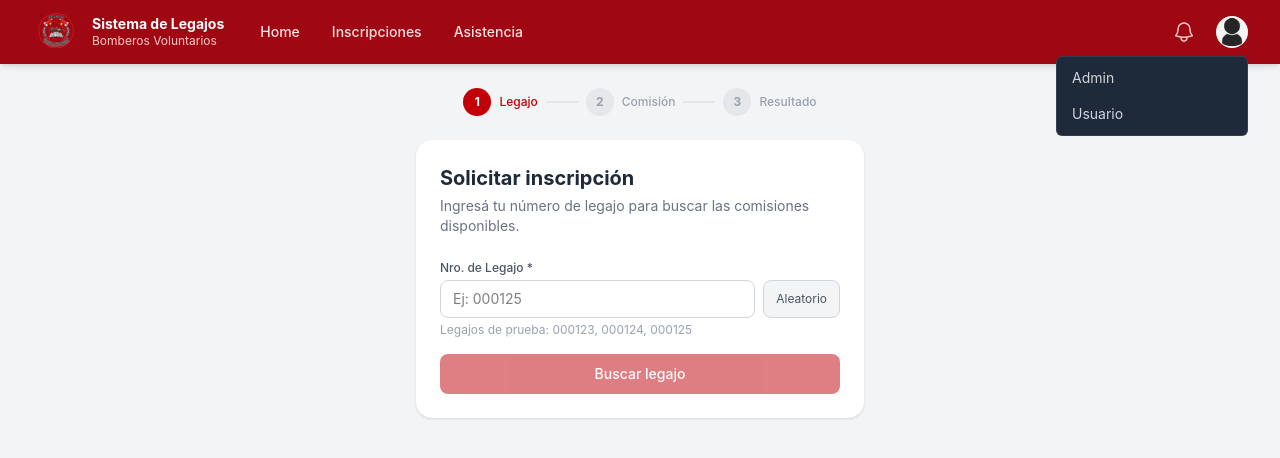
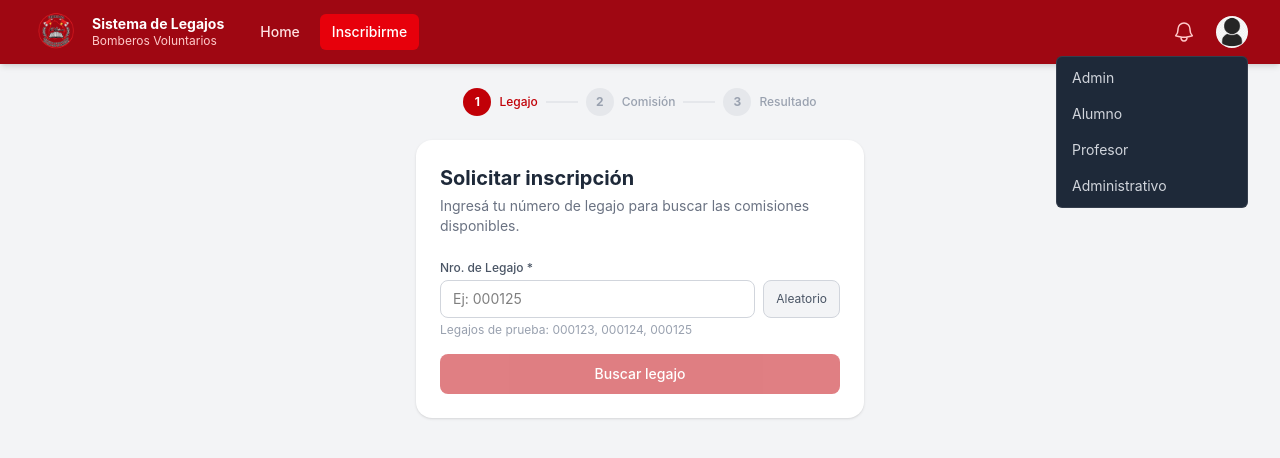
Before and after one commit to anahi-luna/Modulo_Gestion_Academica, a React (Vite) app in the folder frontend/: page /inscripciones in a window 1280 px wide. Both pictures are taken after a click on the button "Menú usuario". Shown: the top 458 px of the page. Built offline with nearby package versions, Linux system fonts and the light colour scheme.

Commit message:
Agrego roles, y mas vistas

```diff
--- a/frontend/src/App.jsx
+++ b/frontend/src/App.jsx
@@ -1,17 +1,19 @@
 import './App.css'
-import { BrowserRouter, Routes, Route, Navigate } from "react-router-dom";
+import { BrowserRouter, Routes, Route } from "react-router-dom";
 import Navbar from "./components/navbar/Navbar";
-import HomeAlumno from "./pages/HomeAlumno";       // ← NUEVO
+import RutaProtegida from "./components/rutas/RutaProtegida";
+import HomeAlumno from "./pages/HomeAlumno";
+import HomeProfesor from "./pages/HomeProfesor";
 import Inscripciones from "./pages/Inscripciones";
 import HomeAdmin from "./pages/HomeAdmin";
 import InscripcionesAdmin from './pages/InscripcionesAdmin';
 import AsistenciaAdmin from './pages/AsistenciaAdmin';
-import { ADMIN_MOCK, USER_MOCK } from './mocks/usuariosMock';
+import { ROLES, ADMIN_MOCK, ALUMNO_MOCK } from './mocks/usuariosMock';
 import { useState } from "react";
 
 export default function App() {
 
-    const [usuario, setUsuario] = useState(USER_MOCK);
+    const [usuario, setUsuario] = useState(ALUMNO_MOCK);
 
     return (
         <BrowserRouter>
@@ -21,41 +23,45 @@ export default function App() {
                 <main>
                     <Routes>
 
-                        {/* Ruta principal: home según rol */}
+                        {/* Home: cambia según el rol */}
                         <Route
                             path="/"
                             element={
-                                usuario.rol === "ADMIN"
+                                usuario.rol === ROLES.ADMIN
                                     ? <HomeAdmin />
-                                    : <HomeAlumno usuario={usuario} />  // ← CAMBIADO
+                                    : usuario.rol === ROLES.PROFESOR
+                                        ? <HomeProfesor usuario={usuario} />
+                                        : <HomeAlumno usuario={usuario} />
                             }
                         />
 
-                        {/* Vista de inscripción del alumno */}
+                        {/* Pre-inscripción: sólo alumno */}
                         <Route
-                            path="/inscripciones"                        // ← NUEVO
+                            path="/inscripciones"
                             element={
-                                usuario.rol === "ADMIN"
-                                    ? <Navigate to="/" replace />
-                                    : <Inscripciones />
+                                <RutaProtegida usuario={usuario} rolesPermitidos={[ROLES.ALUMNO]}>
+                                    <Inscripciones />
+                                </RutaProtegida>
                             }
                         />
 
+                        {/* Gestión de inscripciones: admin y administrativo */}
                         <Route
                             path="/inscripcionesAdmin"
                             element={
-                                usuario.rol === "ADMIN"
-                                    ? <InscripcionesAdmin />
-                                    : <Navigate to="/" replace />
+                                <RutaProtegida usuario={usuario} rolesPermitidos={[ROLES.ADMIN, ROLES.ADMINISTRATIVO]}>
+                                    <InscripcionesAdmin />
+                                </RutaProtegida>
                             }
                         />
 
+                        {/* Asistencia: admin y profesor */}
                         <Route
                             path="/AsistenciaAdmin"
                             element={
-                                usuario.rol === "ADMIN"
-                                    ? <AsistenciaAdmin />
-                                    : <Navigate to="/" replace />
+                                <RutaProtegida usuario={usuario} rolesPermitidos={[ROLES.ADMIN, ROLES.PROFESOR]}>
+                                    <AsistenciaAdmin />
+                                </RutaProtegida>
                             }
                         />
 
--- a/frontend/src/components/navbar/Navbar.jsx
+++ b/frontend/src/components/navbar/Navbar.jsx
@@ -3,7 +3,7 @@ import { Disclosure, DisclosureButton, DisclosurePanel, Menu, MenuButton, MenuIt
 import { Bars3Icon, BellIcon, XMarkIcon } from '@heroicons/react/24/outline'
 import user from "../../assets/user.png";
 import logo from "../../images/Logo.png";
-import { ADMIN_MOCK, USER_MOCK } from "../../mocks/usuariosMock";
+import { ROLES, ADMIN_MOCK, ALUMNO_MOCK, PROFESOR_MOCK, ADMINISTRATIVO_MOCK } from "../../mocks/usuariosMock";
 
 export default function Navbar({ usuario, setUsuario, modulo }) {
 
@@ -49,8 +49,18 @@ export default function Navbar({ usuario, setUsuario, modulo }) {
             <div className="hidden sm:ml-6 sm:flex sm:items-center">
               <div className="flex space-x-2">
                 <NavLink to="/" className={linkClass} end>Home</NavLink>
-                <NavLink to="/inscripcionesAdmin" className={linkClass} end>Inscripciones</NavLink>
-                <NavLink to="/AsistenciaAdmin" className={linkClass} end>Asistencia</NavLink>
+
+                {(usuario.rol === ROLES.ALUMNO) && (
+                    <NavLink to="/inscripciones" className={linkClass} end>Inscribirme</NavLink>
+                )}
+
+                {(usuario.rol === ROLES.ADMIN || usuario.rol === ROLES.ADMINISTRATIVO) && (
+                    <NavLink to="/inscripcionesAdmin" className={linkClass} end>Inscripciones</NavLink>
+                )}
+
+                {(usuario.rol === ROLES.ADMIN || usuario.rol === ROLES.PROFESOR) && (
+                    <NavLink to="/AsistenciaAdmin" className={linkClass} end>Asistencia</NavLink>
+                )}
                 {/* aca metemos cuando tengamos mas modulos*/}
               </div>
             </div>
@@ -102,10 +112,26 @@ export default function Navbar({ usuario, setUsuario, modulo }) {
                 </MenuItem>
                 <MenuItem>
                   <button
-                    onClick={() => setUsuario(USER_MOCK)}
+                    onClick={() => setUsuario(ALUMNO_MOCK)}
                     className="block w-full text-left px-4 py-2 text-sm text-gray-300 data-focus:bg-white/5"
                   >
-                    Usuario
+                    Alumno
+                  </button>
+                </MenuItem>
+                <MenuItem>
+                  <button
+                    onClick={() => setUsuario(PROFESOR_MOCK)}
+                    className="block w-full text-left px-4 py-2 text-sm text-gray-300 data-focus:bg-white/5"
+                  >
+                    Profesor
+                  </button>
+                </MenuItem>
+                <MenuItem>
+                  <button
+                    onClick={() => setUsuario(ADMINISTRATIVO_MOCK)}
+                    className="block w-full text-left px-4 py-2 text-sm text-gray-300 data-focus:bg-white/5"
+                  >
+                    Administrativo
                   </button>
                 </MenuItem>
               </MenuItems>
--- /dev/null
+++ b/frontend/src/components/rutas/RutaProtegida.jsx
@@ -0,0 +1,13 @@
+import { Navigate } from "react-router-dom";
+
+/*
+ * Envoltorio para proteger rutas según el rol del usuario.
+ * Si el rol del usuario no está en la lista de permitidos,
+ * lo redirige al Home.
+ */
+export default function RutaProtegida({ usuario, rolesPermitidos, children }) {
+    if (!rolesPermitidos.includes(usuario.rol)) {
+        return <Navigate to="/" replace />;
+    }
+    return children;
+}
--- a/frontend/src/mocks/usuariosMock.js
+++ b/frontend/src/mocks/usuariosMock.js
@@ -1,15 +1,37 @@
 //Mock de usuarios admin y user comun provisorios, para cambiar entre vistas
+// Mocks de usuarios provisorios, para simular los distintos roles del sistema
+// hasta que exista el módulo real de autenticación/usuarios.
+
+export const ROLES = {
+  ALUMNO: "ALUMNO",
+  PROFESOR: "PROFESOR",
+  ADMINISTRATIVO: "ADMINISTRATIVO",
+  ADMIN: "ADMIN",
+};
 
 export const ADMIN_MOCK = {
   id: 1,
   nombre: "Administrador",
-  rol: "ADMIN",
+  rol: ROLES.ADMIN,
 };
 
-export const USER_MOCK = {
+export const ALUMNO_MOCK = {
   id: 2,
   nombre: "Juan Pablo Gonzalez",
-  rol: "USER",
+  rol: ROLES.ALUMNO,
   id_legajo: 1,
-  numero_legajo: "000123"
+  numero_legajo: "000123",
 };
+
+export const PROFESOR_MOCK = {
+  id: 3,
+  nombre: "Prof. Romero",
+  rol: ROLES.PROFESOR,
+  id_comision: 6, // la comisión que dicta (ej: COM-403-F)
+};
+
+export const ADMINISTRATIVO_MOCK = {
+  id: 4,
+  nombre: "Administrativo Académico",
+  rol: ROLES.ADMINISTRATIVO,
+};
--- /dev/null
+++ b/frontend/src/pages/HomeProfesor.jsx
@@ -0,0 +1,77 @@
+import { useEffect, useState } from "react";
+import { Link } from "react-router-dom";
+import { getComisiones } from "../mocks/comisionesMock";
+
+export default function HomeProfesor({ usuario }) {
+    const [comision, setComision] = useState(null);
+    const [cargando, setCargando] = useState(true);
+
+    useEffect(() => {
+        async function cargarMiComision() {
+            const respuesta = await getComisiones();
+            const miComision = respuesta.data.find(
+                (c) => c.id === usuario.id_comision
+            );
+            setComision(miComision ?? null);
+            setCargando(false);
+        }
+        cargarMiComision();
+    }, [usuario]);
+
+    return (
+        <div className="max-w-6xl mx-auto px-4 py-8">
+
+            {/* Banner de bienvenida */}
+            <div className="bg-red-800 text-white rounded-2xl px-8 py-10 mb-8">
+                <span className="inline-block bg-red-600 text-xs font-semibold px-3 py-1 rounded-full mb-4">
+                    ✦ Panel del docente
+                </span>
+                <h1 className="text-3xl font-bold mb-1">Hola, {usuario.nombre}</h1>
+                <p className="text-red-100">
+                    Este es el resumen de tu curso a cargo.
+                </p>
+            </div>
+
+            <h2 className="text-sm font-semibold text-gray-500 uppercase mb-3">
+                Mi curso
+            </h2>
+
+            {cargando && (
+                <p className="text-sm text-gray-400">Cargando información del curso...</p>
+            )}
+
+            {!cargando && !comision && (
+                <div className="bg-white rounded-xl shadow px-6 py-8 text-center text-sm text-gray-400">
+                    No tenés ningún curso asignado todavía.
+                </div>
+            )}
+
+            {!cargando && comision && (
+                <div className="bg-white rounded-xl shadow px-6 py-6">
+                    <span className="text-xs text-gray-400">{comision.codigo}</span>
+                    <h3 className="text-xl font-bold text-gray-800">{comision.materia}</h3>
+                    <p className="text-sm text-gray-500 mt-1">{comision.horario}</p>
+
+                    <div className="mt-4 flex items-center gap-2">
+                        <div className="flex-1 h-2 bg-gray-100 rounded-full overflow-hidden">
+                            <div
+                                className="h-full bg-red-600"
+                                style={{ width: `${(comision.inscriptos / comision.cupo) * 100}%` }}
+                            />
+                        </div>
+                        <span className="text-xs text-gray-500">
+                            {comision.inscriptos}/{comision.cupo} alumnos
+                        </span>
+                    </div>
+
+                    <Link
+                        to="/AsistenciaAdmin"
+                        className="mt-6 inline-block bg-red-700 text-white text-sm font-medium px-4 py-2 rounded-lg hover:bg-red-800 transition"
+                    >
+                        Ver asistencia
+                    </Link>
+                </div>
+            )}
+        </div>
+    );
+}
```
